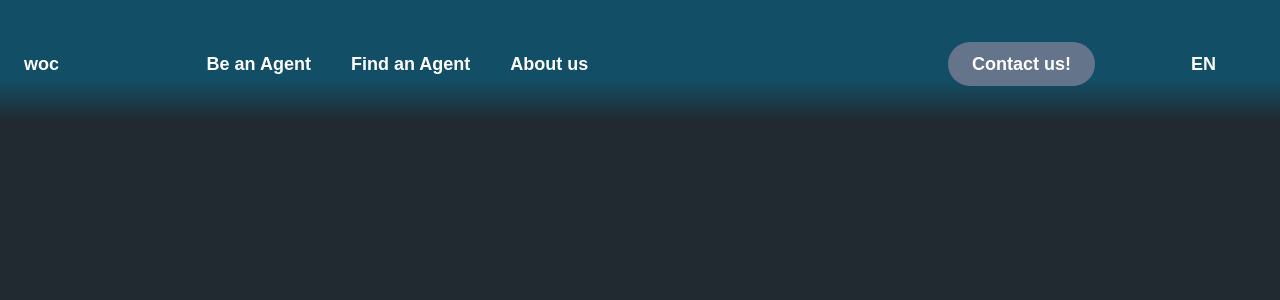
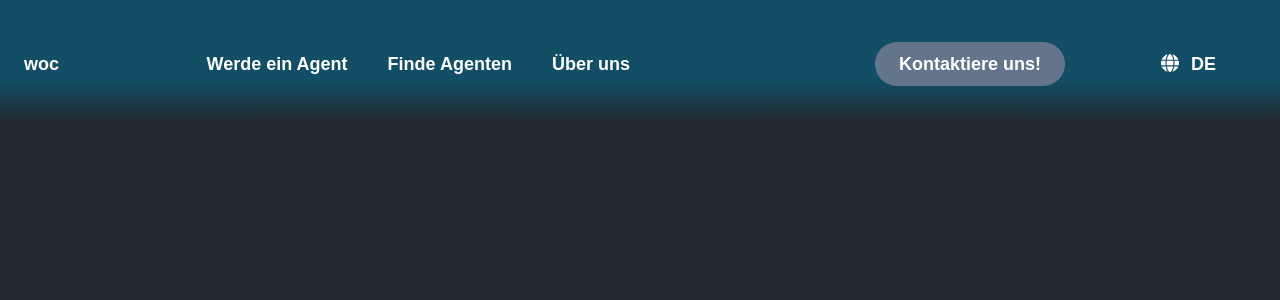
Before and after one commit to prokoposgiannis/woc-website, a Next.js app: page / in a window 1280 px wide. Shown: the top 300 px of the page. Built offline with nearby package versions, Linux system fonts and the light colour scheme.

Commit message:
first branche's push

```diff
--- a/src/app/page.tsx
+++ b/src/app/page.tsx
@@ -1,37 +1,75 @@
+"use strict";
+"use client";
+import { useState } from "react";
+import { FontAwesomeIcon } from "@fortawesome/react-fontawesome";
+import { faGlobe } from "@fortawesome/free-solid-svg-icons";
+
+type TranslationKeys = "beAnAgent" | "findAgents" | "about" | "contact";
+type Languages = "en" | "el";
+
 export default function Home() {
+  const [lang, setLang] = useState("de");
+
+  const translation = {
+    en: {
+      beAnAgent: "Be an Agent",
+      findAgents: "Find Agents",
+      about: "About us",
+      contact: "Contact us!",
+    },
+    el: {
+      beAnAgent: "Γίνε Agent",
+      findAgents: "Βρες Agents",
+      about: "Πληροφορίες για εμάς",
+      contact: "Στείλε μας!",
+    },
+    de: {
+      beAnAgent: "Werde ein Agent",
+      findAgents: "Finde Agenten",
+      about: "Über uns",
+      contact: "Kontaktiere uns!",
+    },
+  };
+
   return (
     <div className="flex min-h-screen overscroll-none cursor-default">
       <div className="flex flex-row items-center h-32 w-full text-lg font-bold text-white text-nowrap">
         <div className="w-56">
-          <text className="p-6">
-            woc
-          </text>
+          <text className="p-6">woc</text>
         </div>
         <div className="flex flex-row w-full pl-28">
           <ul className="flex flex-row space-x-10 ">
             <li>
-            <a>
-              Be an Agent
+              <a className="relative group">
+                <span className="absolute bottom-0 left-0 w-0 h-[2px] bg-white transition-all duration-300 group-hover:w-full"></span>
+                <span className="relative">{translation[lang].beAnAgent}</span>
               </a>
             </li>
             <li>
-              <a>
-              Find an Agent
+              <a className="relative group">
+                <span className="absolute bottom-0 left-0 w-0 h-[2px] bg-white transition-all duration-300 group-hover:w-full"></span>
+                <span className="relative transition-all duration-300 group-hover:text-shadow-glow">
+                  {translation[lang].findAgents}
+                </span>
               </a>
             </li>
             <li>
-            <a>
-              About us
+              <a className="relative group">
+                <span className="absolute bottom-0 left-0 w-0 h-[2px] bg-white transition-all duration-300 group-hover:w-full"></span>
+                <span className="relative transition-all duration-300 group-hover:text-shadow-glow">
+                  {translation[lang].about}
+                </span>
               </a>
             </li>
           </ul>
         </div>
         <div className="flex justify-end items-center space-x-12 w-full mr-10">
           <div className="mx-6 px-6 py-2 bg-slate-500 text-center rounded-full hover:bg-slate-400 transition duration-300">
-            Contact us!
+            {translation[lang].contact}
           </div>
-          <div className="p-6">
-            EN
+          <div className="p-6" onClick={() => setLang("en")}>
+            <FontAwesomeIcon icon={faGlobe} className="pr-3" />
+            {lang.toUpperCase()}
           </div>
         </div>
       </div>
--- a/tailwind.config.ts
+++ b/tailwind.config.ts
@@ -12,6 +12,18 @@ const config: Config = {
         background: "var(--background)",
         foreground: "var(--foreground)",
       },
+      keyframes: {
+        underline: {
+          "0%": {width: '0%'},
+          "100%": {width: '100%'}
+        }
+      },
+      animation: {
+        underline: 'underline 0.3s ease-in-out'
+      },
+      textShadow: {
+        glow: "0 0 8px rgba(255, 255, 255, 0.8)", // Glow effect
+      },
     },
   },
   plugins: [],
```
Also changed, not shown: package.json (+8 -5 lines), 1 other file (tests, documents, lock files or other folders).
